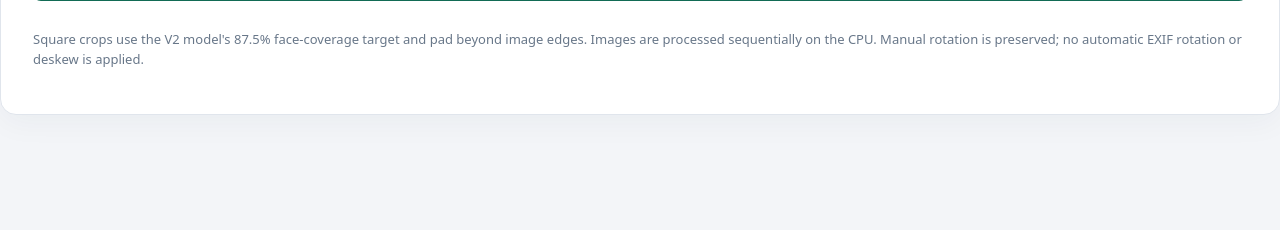
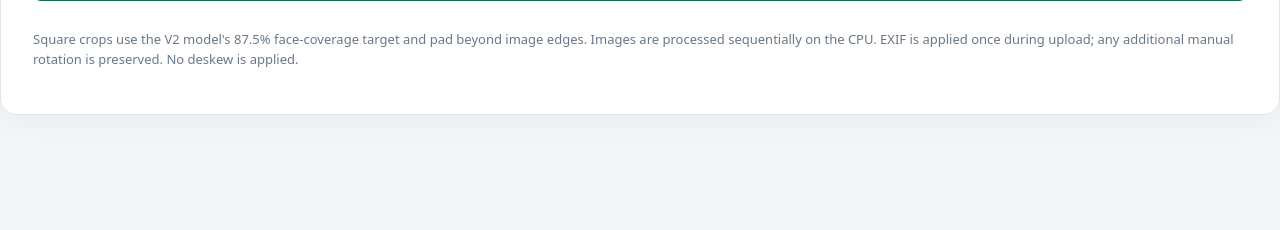
Before and after one commit to crico98/Cobalt_Crop, a Flask app: template templates/batch.html in a window 1280 px wide. Shown: the part 381-611 px from the top of the page. Run offline with Flask 3, Linux system fonts and the light colour scheme; the template is opened without the code that fills it, so the values that code supplies are empty.

Commit message:
Update UI guidance for EXIF-normalized uploads

```diff
--- a/templates/batch.html
+++ b/templates/batch.html
@@ -75,7 +75,7 @@
 {% endfor %}
 </section>
 
-<p class="muted">Square crops use the V2 model's 87.5% face-coverage target and pad beyond image edges. Images are processed sequentially on the CPU. Manual rotation is preserved; no automatic EXIF rotation or deskew is applied.</p>
+<p class="muted">Square crops use the V2 model's 87.5% face-coverage target and pad beyond image edges. Images are processed sequentially on the CPU. EXIF is applied once during upload; any additional manual rotation is preserved. No deskew is applied.</p>
 </main>
 <script>
 (() => {
```
